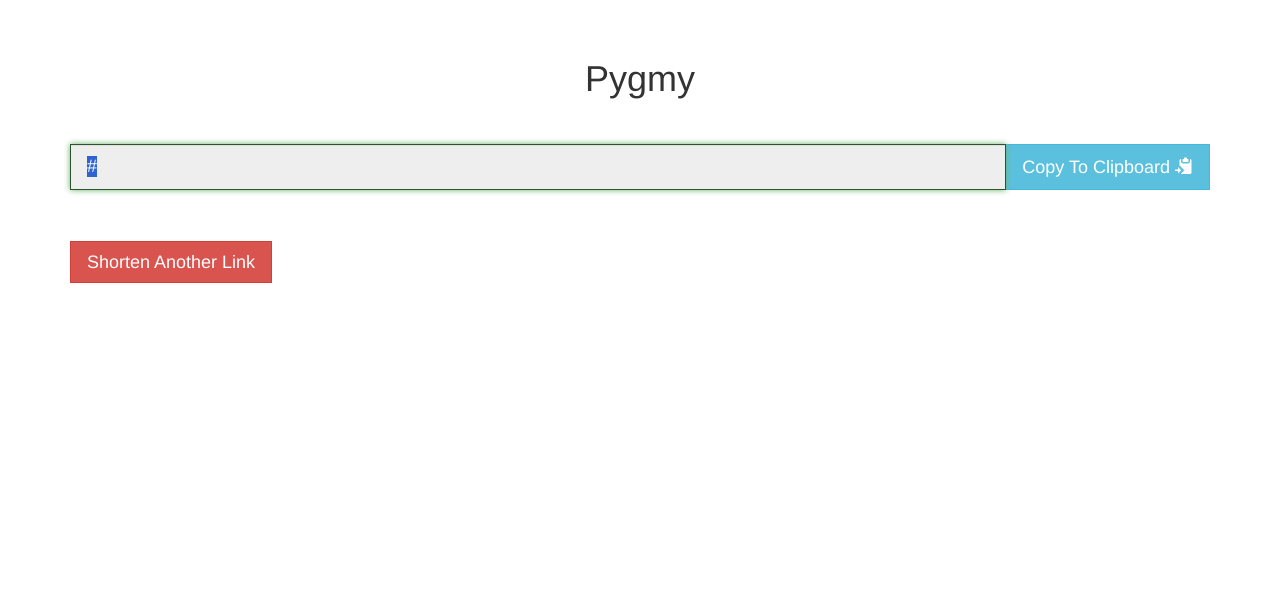
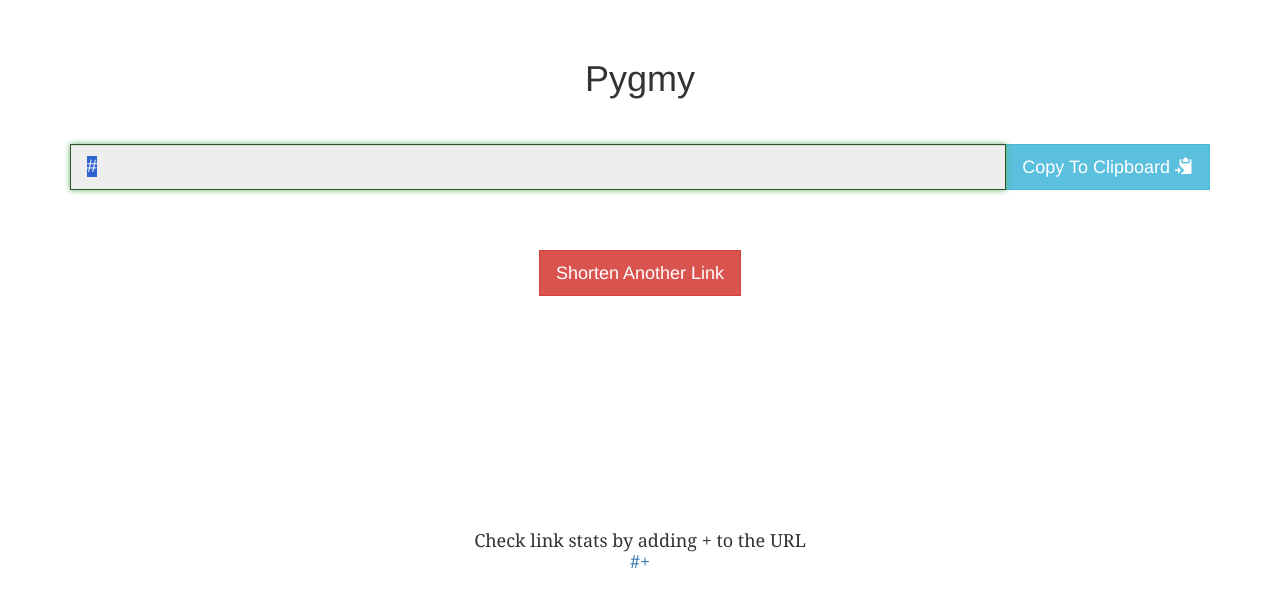
Before and after one commit to amitt001/pygmy, a Django app: template src/pyui/templates/pygmy/short_url.html in a window 1280 px wide. Shown: the part 51-658 px from the top of the page. Run offline with Django 3.2, Linux system fonts and the light colour scheme; the template is opened without the code that fills it: most values are stand-ins (such as "Sample title", 1, 10 or a date in 2020); some libraries are stand-ins or nearby versions.

Commit message:
Add stats info on short url page

```diff
--- a/src/pyui/pygmy/views.py
+++ b/src/pyui/pygmy/views.py
@@ -93,7 +93,7 @@ def get_short_link(request, code):
         except ObjectNotFound as e:
             return render(request, '404.html',
                           context=API_ERROR(e.args[0]), status=404)
-        context = dict(short_url=url_obj['short_url'])
+        context = dict(short_url=url_obj['short_url'], short_code=code)
         return render(request, 'pygmy/short_url.html', context=context)
     return render(request, '400.html', status=400)
 
--- a/src/pyui/templates/pygmy/short_url.html
+++ b/src/pyui/templates/pygmy/short_url.html
@@ -16,12 +16,17 @@
             </span>
         </div>
         <br><br><br>
-        <a class="vcenter btn btn-lg btn-danger" style="display: inline" href="/">
-        Shorten Another Link
-        </a>
     </div>
 </div>
-
+<div class="text-center">
+<a class="btn btn-lg btn-danger" href="/">
+    Shorten Another Link
+</a>
+<div style="margin-top:20%;" class="big-text">
+    <p class="horizontal-center">Check link stats by adding + to the URL</p>
+    <a href="{{short_url}}+" target="_blank">{{short_url}}+</a><br><br>
+</div>
+</div>
 <script>
     var input = document.getElementById('short_url_blocked');
     input.focus();
```
